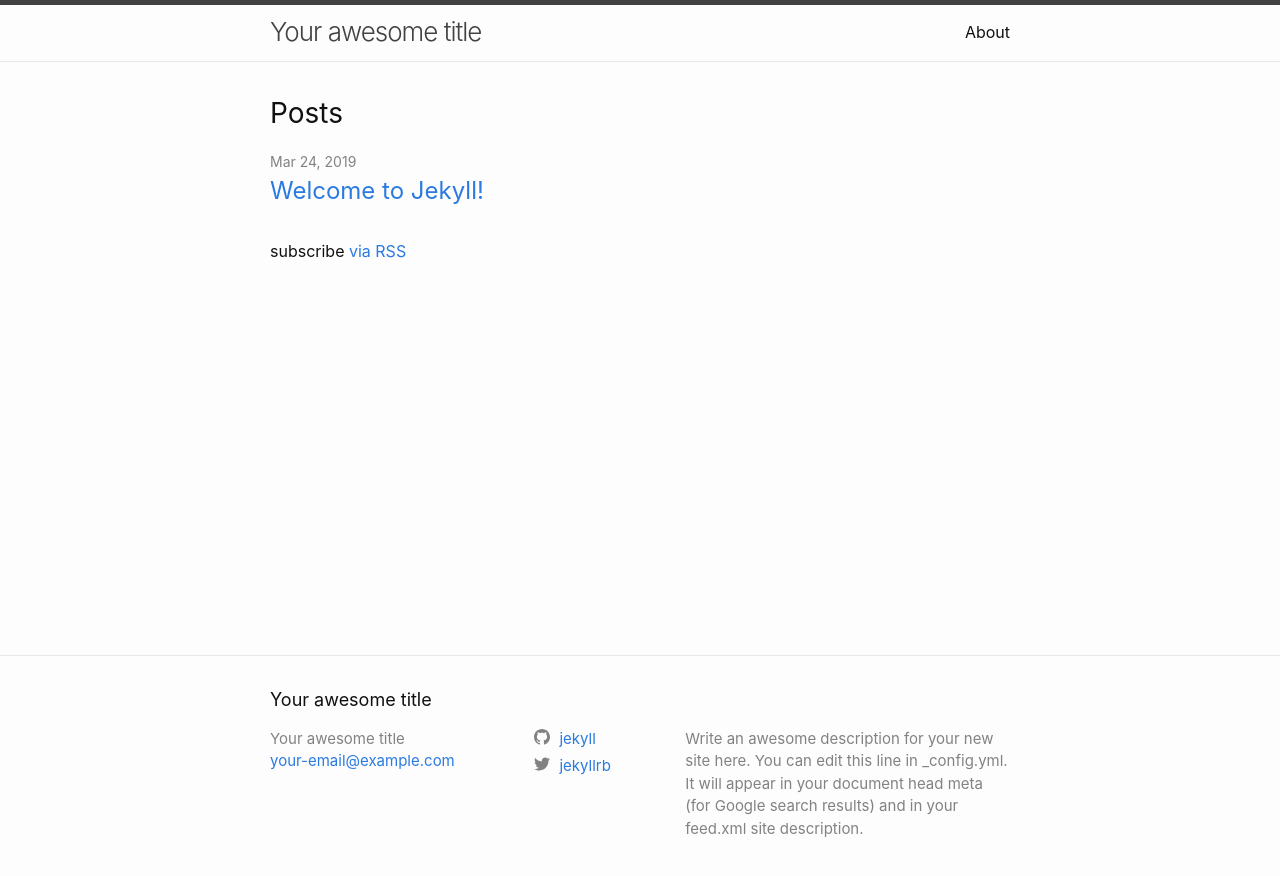
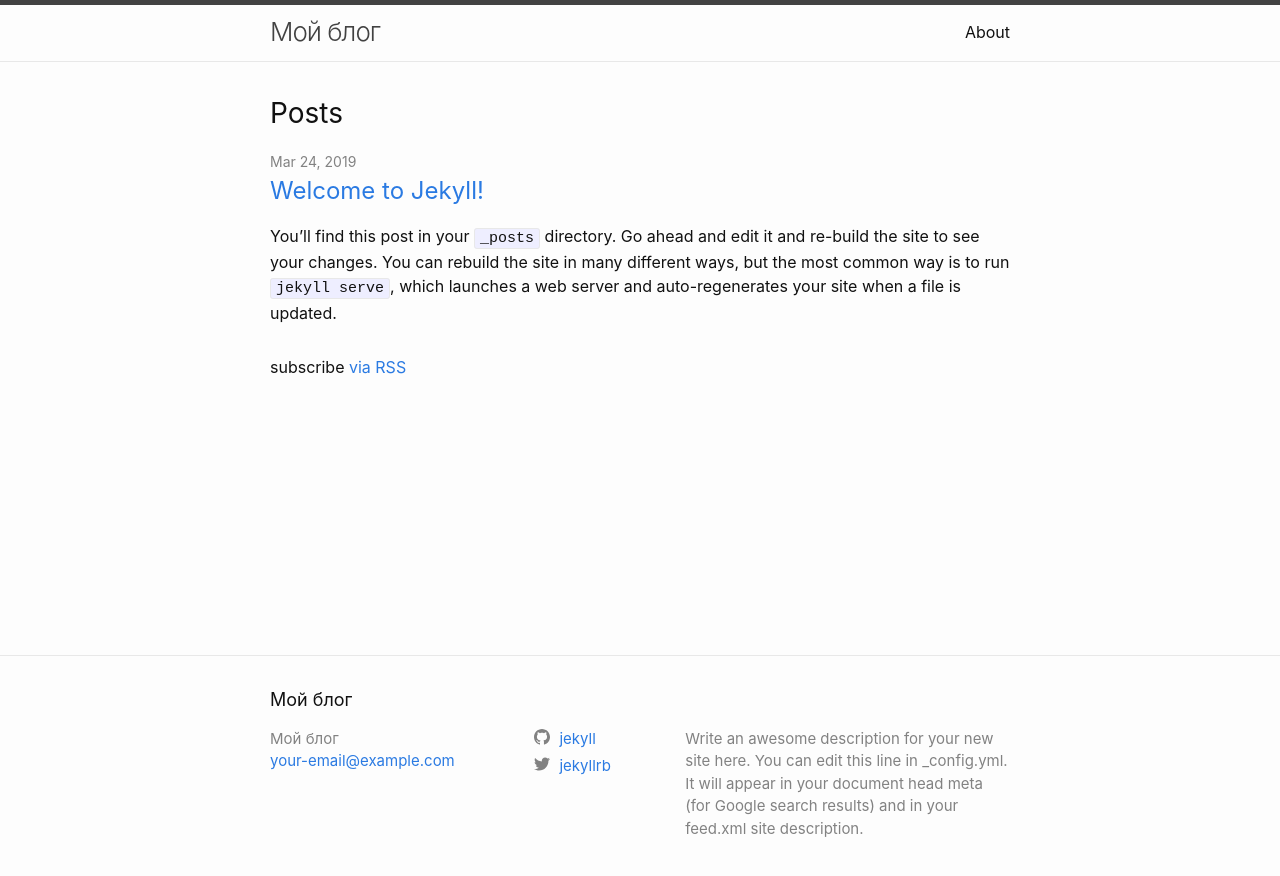
Before and after one commit to Alchenko/Alchenko.github.io, a Jekyll site: the page built from index.md, in a window 1280 px wide. Shown: the top 876 px of the page. Built offline with Jekyll 4.4.1, drawn with Linux system fonts in a browser that asks for light colours.

Commit message:
Update _config.yml

```diff
--- a/_config.yml
+++ b/_config.yml
@@ -13,7 +13,7 @@
 # you will see them accessed via {{ site.title }}, {{ site.email }}, and so on.
 # You can create any custom variable you would like, and they will be accessible
 # in the templates via {{ site.myvariable }}.
-title: Your awesome title
+title: Мой блог
 email: your-email@example.com
 description: >- # this means to ignore newlines until "baseurl:"
   Write an awesome description for your new site here. You can edit this
@@ -23,6 +23,7 @@ baseurl: "" # the subpath of your site, e.g. /blog
 url: "" # the base hostname & protocol for your site, e.g. http://example.com
 twitter_username: jekyllrb
 github_username:  jekyll
+show_excerpts : true
 
 # Build settings
 markdown: kramdown
```
